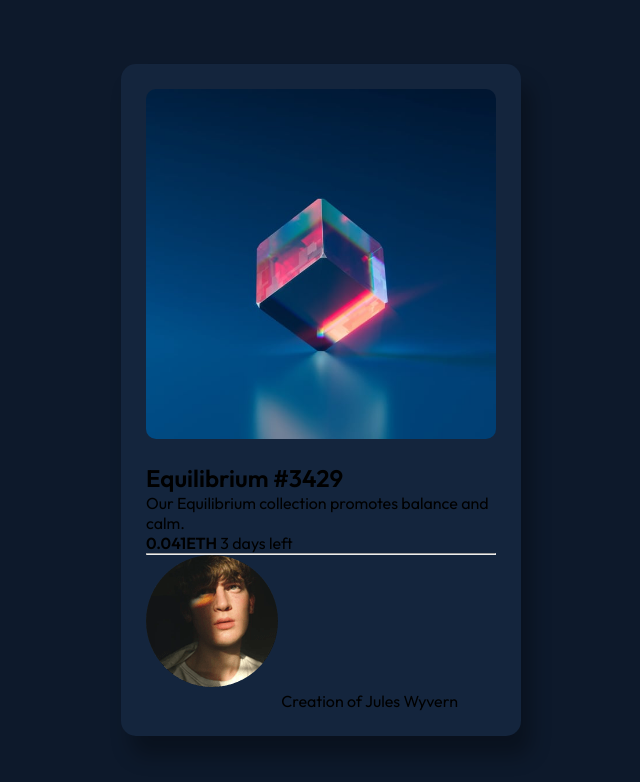
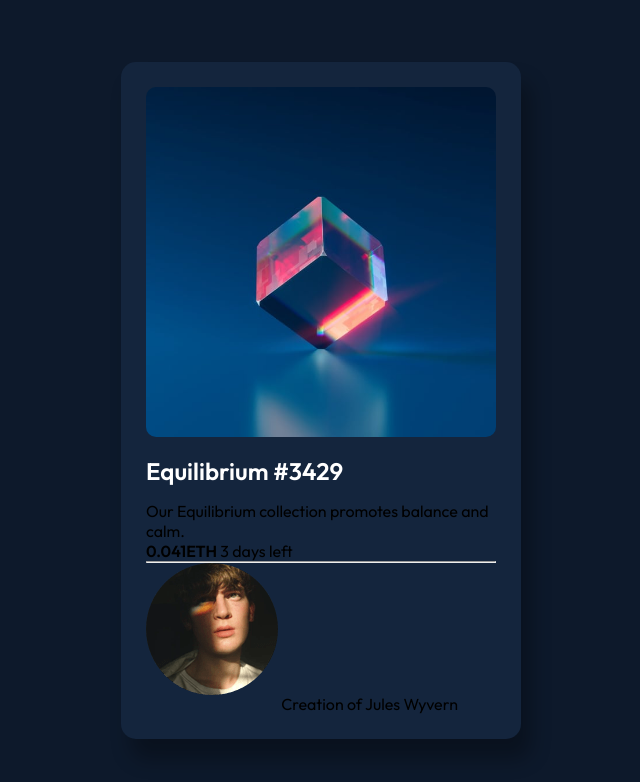
Before and after one commit to gabrielkolomar/nft-preview-card-component, a plain HTML site: page index.html in a window 1280 px wide. Shown: the whole page, without its empty margins (319-959 px from the left). Drawn offline with Linux system fonts and the light colour scheme.

Commit message:
stylezed img and h3

```diff
--- a/style.css
+++ b/style.css
@@ -33,5 +33,10 @@ body {
 .container img {
   max-width: 100%;
   border-radius: 10px;
-  margin-bottom: 20px;
+  margin-bottom: 15px;
 }
+
+.container h2 {
+  color: var(--white);
+  margin-bottom: 15px;
+}
```
